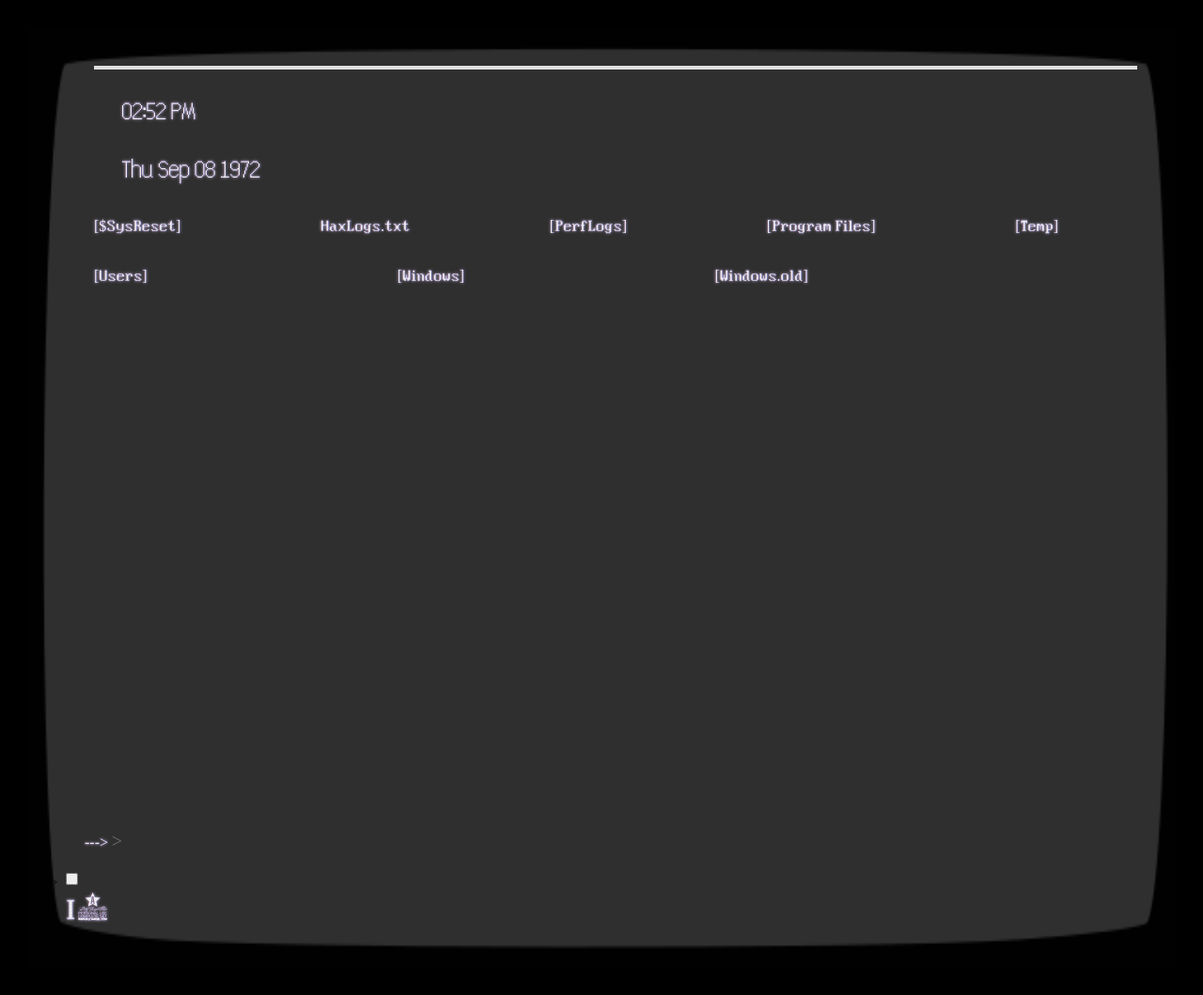
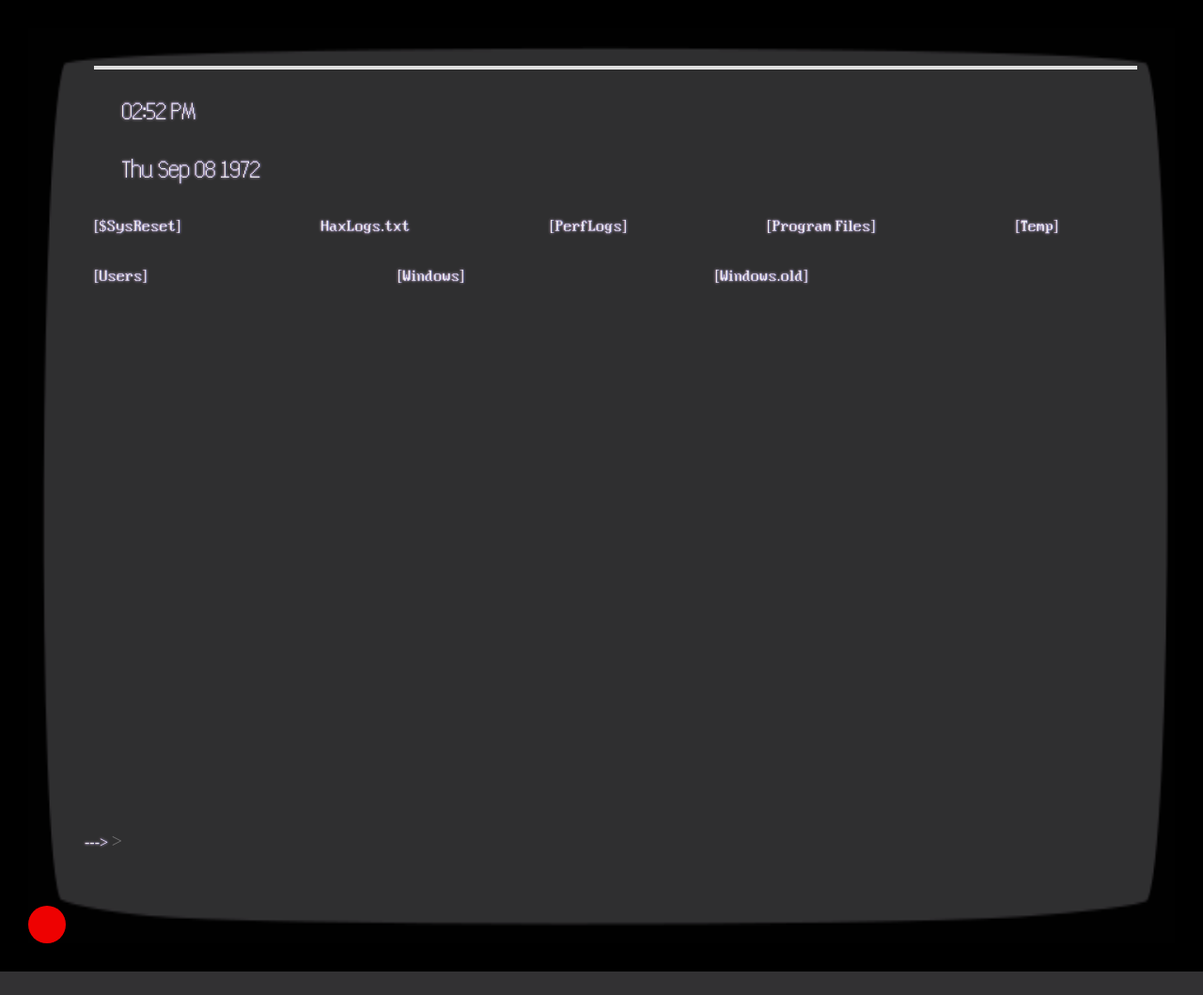
Before and after one commit to wictoriadrefelt/octo-meme, a website with bundled scripts: page Client/index.html in a window 1280 px wide. Shown: the whole page at 94% size. After the commit the page ends 1034 px from the top, so only its background shows below. Built offline with nearby package versions, Linux system fonts and the light colour scheme.

Commit message:
added button and stuff

```diff
--- a/Client/bluescreen.css
+++ b/Client/bluescreen.css
@@ -7,7 +7,20 @@
 }
 body {
     background-color: blue;
+    color: white;
+
+
 }
+
+
+/*
+ position: relative;
+  border: 30px solid transparent;
+  border-image-source: url(bezel.png);
+  border-image-slice: 10 fill;
+  border-image-outset: 0;
+  overflow: hidden;
+  */
 @font-face {
     font-family: blue-screen;
     src: url('blueScreenFont.ttf');
@@ -16,6 +29,18 @@ body {
     font-family: blue-screen2;
     src: url('blueScreenFont2.ttf');
 }
+
+.inner-crt {
+  margin-left: 40px;
+  margin-right: 40px;
+  margin-top: 40px;
+  margin-bottom: 40px;
+
+ }
+
+
+
+
 #headerContainer {
     display: flex;
     flex-direction: column;
--- a/Client/front-page.js
+++ b/Client/front-page.js
@@ -54,10 +54,18 @@ const message =  `<h2>SET UP CHAT</h2>
 <h2>INPUT USERNAME TO ENTER</h2>
 <h2>`
 
-//window.addEventListener('')
+const btn = document.getElementById('start');
+
+btn.addEventListener('click', () => {
+  btn.style.backgroundColor = 'green';
+  btn.style.color = 'white';
+  btn.type = 'text/css'
+  btn.classList.add('button')
 
 
-window.addEventListener('click', (e) => {
+})
+
+btn.addEventListener('click', (e) => {
 
 playSound();
 const typing = (message, timeout) =>
@@ -83,13 +91,3 @@ typing(message, 140).forEach(promise => {
 
 
 getDateAndTime()
-
-
-/* window.addEventListener('load', () => {
-
-  setTimeout(function() {
-    typing(message);
-}, 3000);
-
-})
- */
--- a/Client/index.html
+++ b/Client/index.html
@@ -90,9 +90,10 @@
             </form>
 
     </div>
-    <div class=round><input type=checkbox id=onoff name=onoff />
-        <div class=back><label class=but for=onoff><span class=on>I</span><span class=off>0</span></label></div></div>
+
+
+
 </div>
-
+<button  id="start"></button>
 </body>
 </html>
--- a/Client/style.css
+++ b/Client/style.css
@@ -36,7 +36,7 @@ body{
     border-image-outset: 0;
     overflow: hidden;
     background-image: url('scanlines.png');
-    z-index: 8;
+
 
 
 }
@@ -334,3 +334,37 @@ input:before {
     top: 0;
     left: 0;
   }
+
+
+  #start {
+    background-color: red;
+    border: none;
+    color: white;
+    padding: 20px;
+    text-align: center;
+    text-decoration: none;
+    display: inline-block;
+    font-size: 16px;
+    margin-right: 70px;
+    border-radius: 50%;
+    z-index: 7;
+  }
+
+  @keyframes glowing {
+    0% {
+      background-color: #2ba805;
+      box-shadow: 0 0 3px #2ba805;
+    }
+    50% {
+      background-color: #49e819;
+      box-shadow: 0 0 10px #49e819;
+    }
+    100% {
+      background-color: #2ba805;
+      box-shadow: 0 0 3px #2ba805;
+    }
+  }
+
+  .button {
+    animation : glowing 1300ms infinite;
+  }
```
Also changed, not shown: Client/bluescreen.html (+5 -0 lines).
